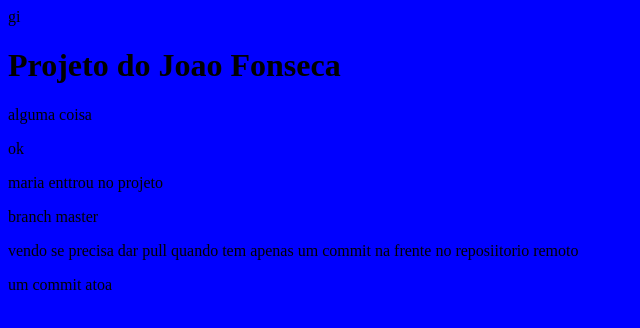
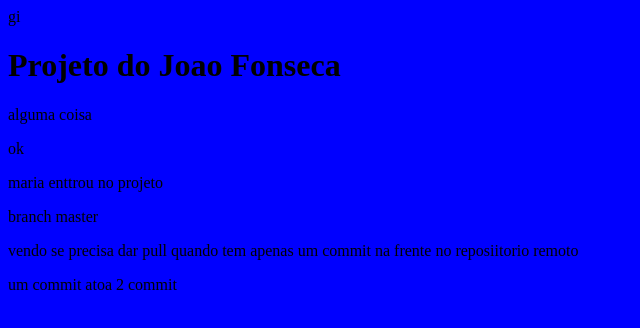
Before and after one commit to julianoalcione/git, a plain HTML site: page index.html in a window 1280 px wide. Shown: the full height of the page, 0-640 px from the left. Drawn offline with Linux system fonts and the light colour scheme.

Commit message:
2 commit atoa

```diff
--- a/index.html
+++ b/index.html
@@ -16,5 +16,6 @@
 <p>vendo se precisa dar pull quando tem apenas um commit na frente no reposiitorio remoto</p>
 
 um commit atoa
+2 commit
 </body>
 </html>
```
